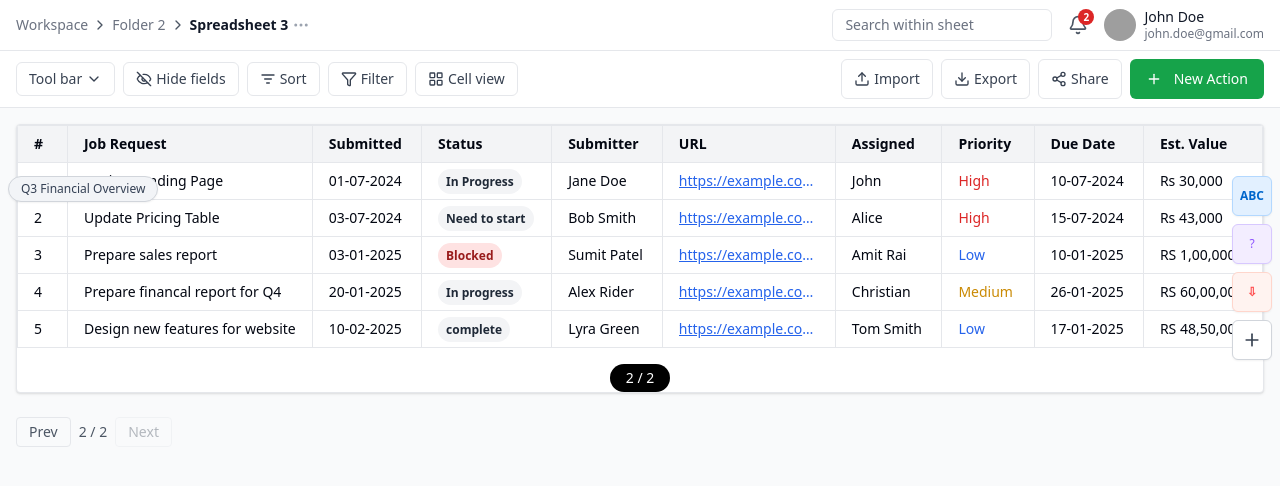
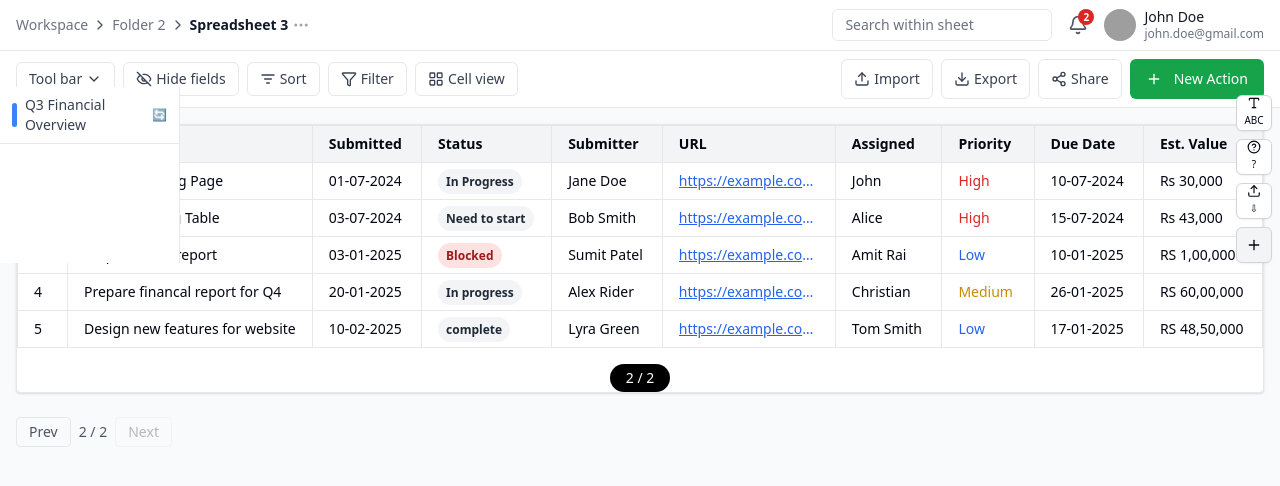
Before and after one commit to The-morning-star23/intern-spreadsheet, a React (Vite) app: page / in a window 1280 px wide. Shown: the top 486 px of the page. Built offline with nearby package versions, Linux system fonts and the light colour scheme; grey boxes are pictures that could not be loaded.

Commit message:
modiefied SheetHeader.tsx

```diff
--- a/src/components/SheetHeadr.tsx
+++ b/src/components/SheetHeadr.tsx
@@ -1,39 +1,41 @@
-import { Plus } from "lucide-react";
+import { Plus, HelpCircle, Upload, Type } from 'lucide-react';
+import { cn } from '@/lib/utils';
 
 const SheetHeader = () => {
   return (
-    <>
-      {/* Q3 Tab - LEFT SIDE */}
-      <div className="absolute left-0 top-[176px] pl-2 z-10">
-        <div className="bg-[#F2F4F7] text-xs font-medium text-[#344054] px-3 py-1 rounded-full border border-gray-300 shadow-sm">
-          Q3 Financial Overview
+    <div className="absolute top-[87px] left-0 w-full flex">
+      {/* Q3 Tab */}
+      <div className="w-[180px] border-r border-gray-200 bg-white">
+        <div className="flex items-center px-3 py-2 space-x-2 border-b border-gray-200">
+          <div className="w-1.5 h-6 bg-blue-500 rounded" />
+          <span className="text-sm font-medium text-gray-700">Q3 Financial Overview</span>
+          <div className="ml-auto text-xs text-red-500 cursor-pointer">🔄</div>
         </div>
       </div>
 
-      {/* Right Toolbar */}
-      <div className="absolute top-[176px] right-0 flex flex-col items-center gap-2 pr-2 z-10">
-        {/* ABC */}
-        <div className="w-10 h-10 bg-[#E2F0FF] rounded-md flex items-center justify-center text-xs font-semibold text-[#0066CC] shadow-sm border border-[#B3D8FF]">
-          ABC
+      {/* Right-side Toolbar */}
+      <div className="ml-auto flex flex-col justify-start items-center space-y-2 pr-2 pt-2">
+        <div className={iconBoxStyle}>
+          <Type className="w-4 h-4" />
+          <span className="text-[10px] font-medium">ABC</span>
         </div>
-
-        {/* Answer a question */}
-        <div className="w-10 h-10 bg-[#F3EDFF] rounded-md flex items-center justify-center text-xs font-medium text-[#8C52FF] shadow-sm border border-[#D7C8FF]">
-          ?
+        <div className={iconBoxStyle}>
+          <HelpCircle className="w-4 h-4" />
+          <span className="text-[10px] font-medium">?</span>
         </div>
-
-        {/* Extract */}
-        <div className="w-10 h-10 bg-[#FFF3F0] rounded-md flex items-center justify-center text-xs font-semibold text-[#FF4D4F] shadow-sm border border-[#FFD6CC]">
-          ⇩
+        <div className={iconBoxStyle}>
+          <Upload className="w-4 h-4" />
+          <span className="text-[10px] font-medium">⇩</span>
         </div>
-
-        {/* + Icon */}
-        <button className="w-10 h-10 bg-white border border-gray-300 rounded-md flex items-center justify-center shadow-sm hover:bg-gray-100">
-          <Plus className="w-5 h-5 text-gray-700" />
-        </button>
+        <div className={cn(iconBoxStyle, 'bg-gray-100 hover:bg-gray-200')}>
+          <Plus className="w-4 h-4" />
+        </div>
       </div>
-    </>
+    </div>
   );
 };
 
+const iconBoxStyle =
+  'w-9 h-9 bg-white border border-gray-300 rounded-md shadow-sm flex flex-col justify-center items-center hover:shadow-md cursor-pointer';
+
 export default SheetHeader;
```
